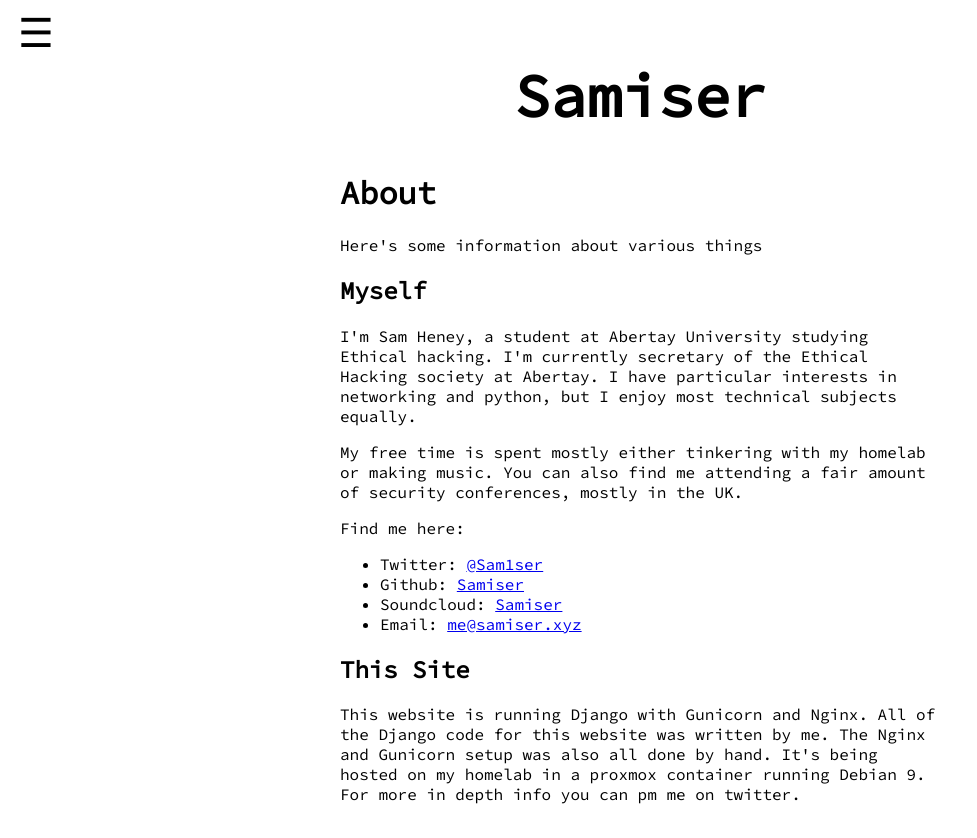
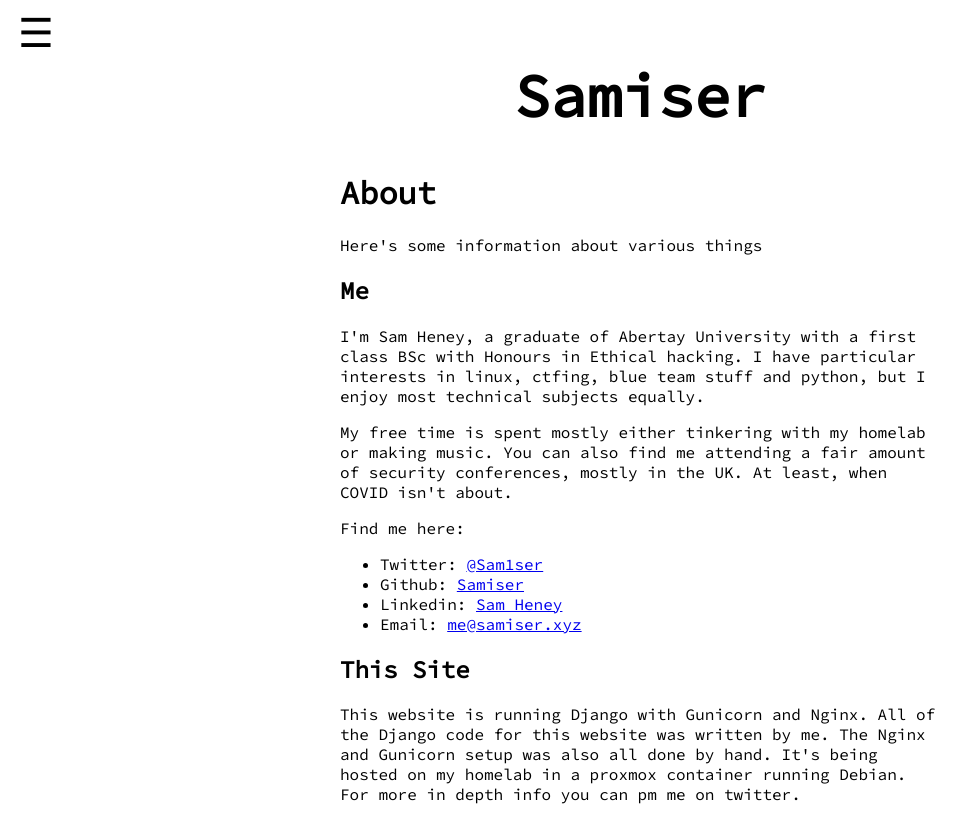
Before and after one commit to Samiser/my-blog, a Django app: template templates/blog/about.html in a window 1280 px wide. Shown: the whole page, without its empty margins (0-977 px from the left). Run offline with Django 3.2, Linux system fonts and the light colour scheme; the template is opened without the code that fills it, so the values that code supplies are empty; parts of the project's set-up code (start-up, migrations or seed data) failed here and were passed over.

Commit message:
updated about page

```diff
--- a/templates/blog/about.html
+++ b/templates/blog/about.html
@@ -5,21 +5,20 @@
 {% block content %}
 	<h1>About</h1>
 	<p>Here's some information about various things</p>
-	<h2>Myself</h2>
+	<h2>Me</h2>
 	<p>
-		I'm Sam Heney, a student at Abertay University studying Ethical hacking.
-		I'm currently secretary of the Ethical Hacking society at Abertay.
-		I have particular interests in networking and python, but I enjoy most technical subjects equally.
+		I'm Sam Heney, a graduate of Abertay University with a first class BSc with Honours in Ethical hacking.
+		I have particular interests in linux, ctfing, blue team stuff and python, but I enjoy most technical subjects equally.
 	</p>
 	<p>
-		My free time is spent mostly either tinkering with my homelab or making music. You can also find me attending a fair amount of security conferences, mostly in the UK.
+		My free time is spent mostly either tinkering with my homelab or making music. You can also find me attending a fair amount of security conferences, mostly in the UK. At least, when COVID isn't about.
 	</p>
 	<p>
 		Find me here:
 		<ul>
 			<li>Twitter: <a href="https://twitter.com/Sam1ser">@Sam1ser</a></li>
 			<li>Github: <a href="https://github.com/Samiser">Samiser</a></li>
-			<li>Soundcloud: <a href="https://soundcloud.com/samiser">Samiser</a></li>
+			<li>Linkedin: <a href="https://www.linkedin.com/in/samiser/">Sam Heney</a></li>
 			<li>Email: <a href="mailto: me@samiser.xyz">me@samiser.xyz</a></li>
 		</ul>
 	</p>
@@ -28,7 +27,7 @@
 		This website is running Django with Gunicorn and Nginx.
 		All of the Django code for this website was written by me.
 		The Nginx and Gunicorn setup was also all done by hand.
-		It's being hosted on my homelab in a proxmox container running Debian 9.
+		It's being hosted on my homelab in a proxmox container running Debian.
 		For more in depth info you can pm me on twitter.
 	</p>
 {% endblock %}
```
Also changed, not shown: static/blog/pages/about.html (deleted, +0 -33 lines).
